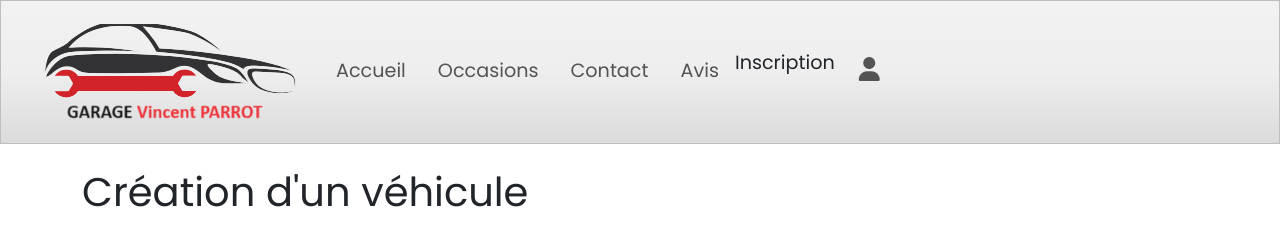
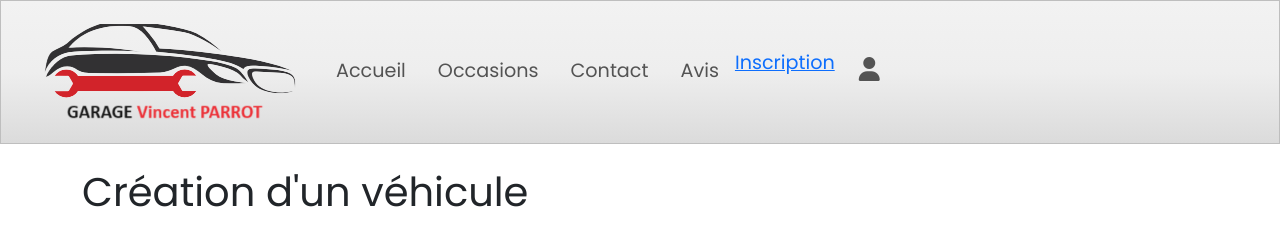
Before and after one commit to pascalreb/ecfgparrot, a Symfony app: template templates/pages/car/new.html.twig in a window 1280 px wide. Shown: the top 225 px of the page. Run offline with Twig, Linux system fonts and the light colour scheme; the template is opened without the code that fills it: most values are stand-ins (such as "Sample title", 1, 10 or a date in 2020); form fields are guessed from the names that the template uses; some libraries are stand-ins or nearby versions.

Commit message:
modify header

```diff
--- a/templates/partials/_header.html.twig
+++ b/templates/partials/_header.html.twig
@@ -63,7 +63,7 @@
                                 <a class="nav-link pe-3" href="{{ path('app_publicOpinion') }}">Avis</a>
                             </li>
                             <li class="nav-item">
-                                <a class="dropdown-item" href="{{ path('app_registrationSecurity') }}">Inscription</a>
+                                <a class="nav-link-pe-3" href="{{ path('app_registrationSecurity') }}">Inscription</a>
                             </li>
                             <li class="nav-item">
                                 <a class="nav-link ms-3" href="{{ path('app_loginSecurity') }}"><i class="fa-solid fa-user"
```
